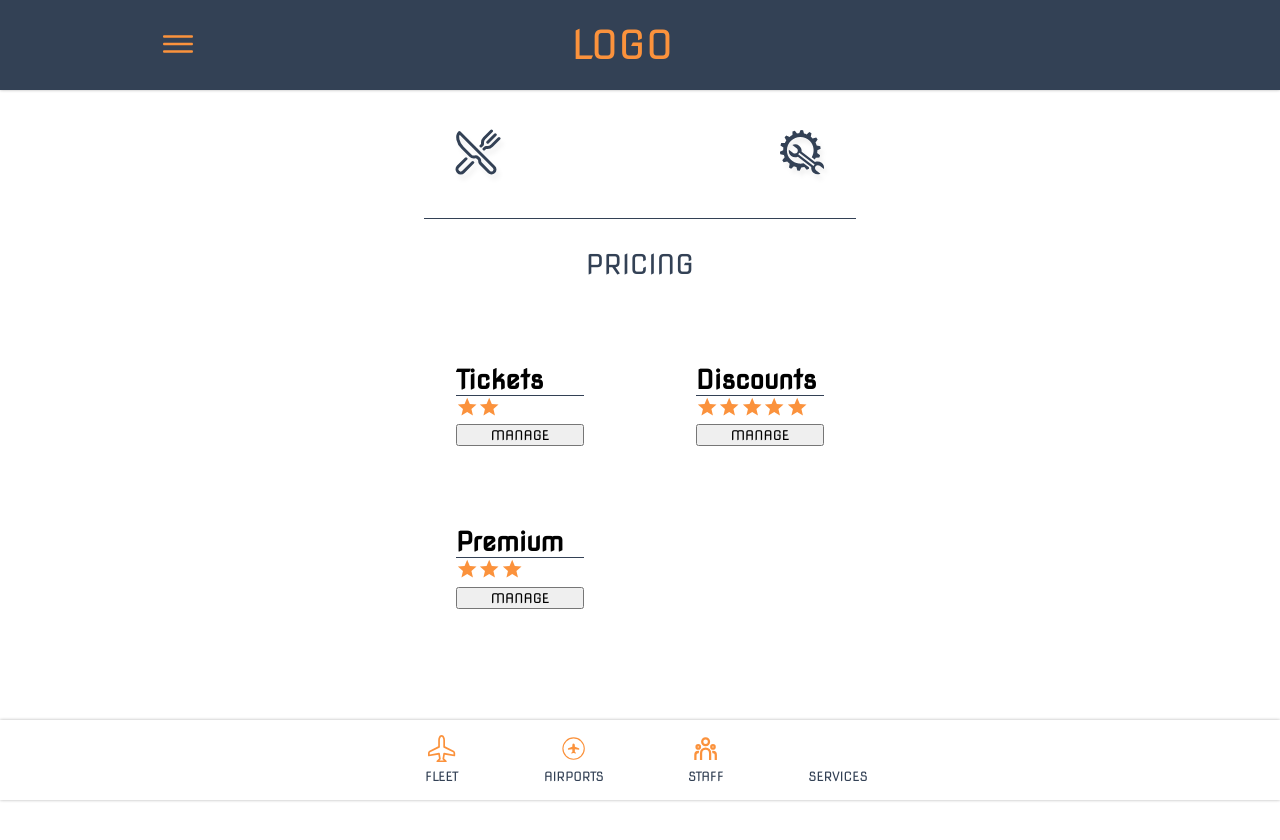
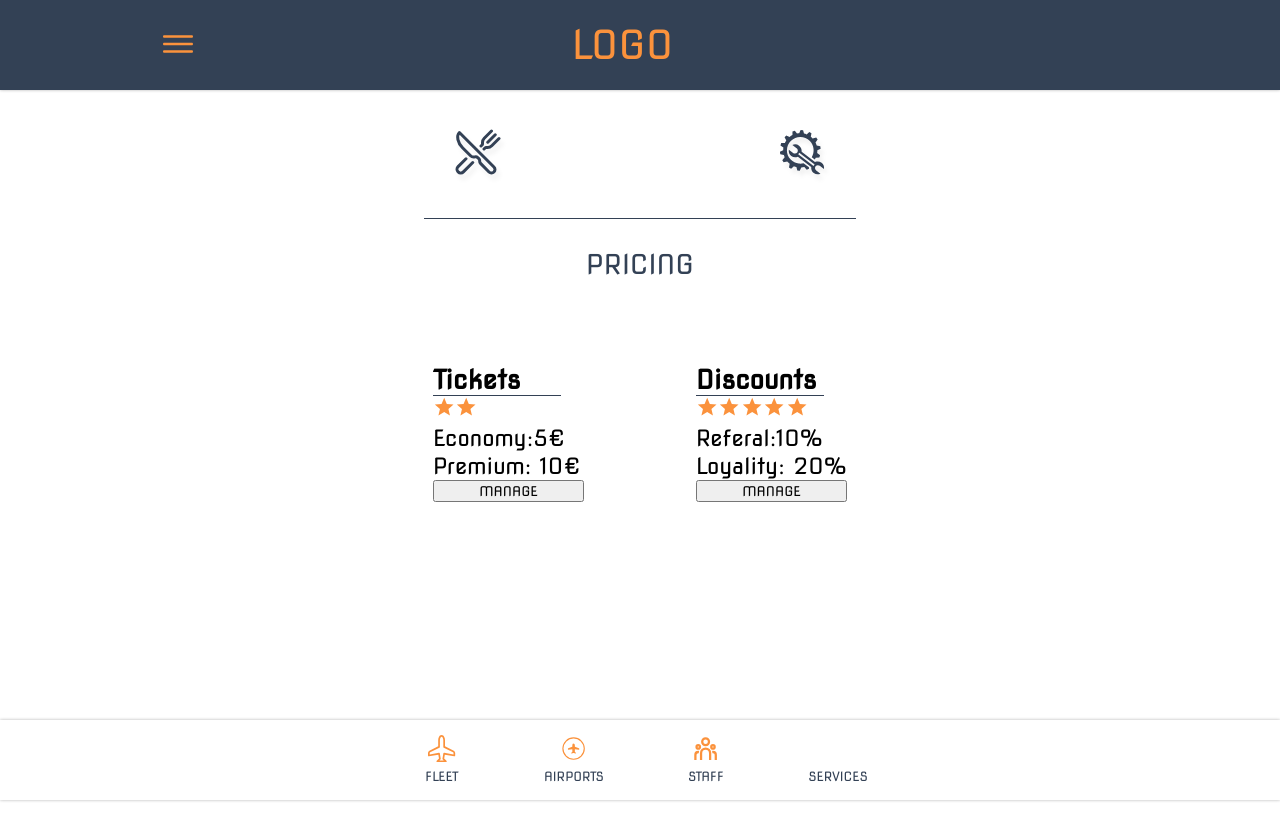
Before and after one commit to danciueduard/airline-manager, a React (Vite) app: page /services in a window 1280 px wide. Both pictures are taken after a click on the element 586 px from the left and 158 px from the top of the page. Shown: the top 840 px of the page. Built offline with nearby package versions, Linux system fonts and the light colour scheme; some icons are missing.

Commit message:
preparing the interface for a good data flow. Continuing the work on services page.

```diff
--- a/src/pages/servicesPage/servicesContents/Pricing.jsx
+++ b/src/pages/servicesPage/servicesContents/Pricing.jsx
@@ -1,5 +1,4 @@
 import styled from "styled-components";
-import icons from "../../../utility/icons";
 import Rating from "./Rating";
 
 const StyledItem = styled.div`
@@ -36,12 +35,13 @@ function Pricing({ data }) {
       <RatingStars>
         <Rating num={item.rating} />
       </RatingStars>
-      <p>
-        {icons[item.id]}
-        {item.count}
-      </p>
-      {item.skill && <p>Skill: {item.skill}%</p>}
-      {item.diversity && <p>diversity: {item.diversity}%</p>}
+
+      {item.economy && <p>Economy:{item.economy}€</p>}
+      {item.premium && <p>Premium: {item.premium}€</p>}
+
+      {item.referal && <p>Referal:10%</p>}
+      {item.loyality && <p>Loyality: 20%</p>}
+
       <button>MANAGE</button>
     </StyledItem>
   ));
--- a/src/utility/data.js
+++ b/src/utility/data.js
@@ -5,8 +5,9 @@ export const data = {
     { id: "menu", rating: 2, count: 10, diversity: 80 },
   ],
   pricing: [
-    { id: "tickets", rating: 2 },
-    { id: "discounts", rating: 5 },
-    { id: "premium", rating: 3 },
+    { id: "tickets", rating: 2, economy: 5, premium: 10 },
+    { id: "discounts", rating: 5, referal: 10, loyality: 20 },
   ],
 };
+
+// TODO: move all the dummyData inside this data object and build the dummy database
```
